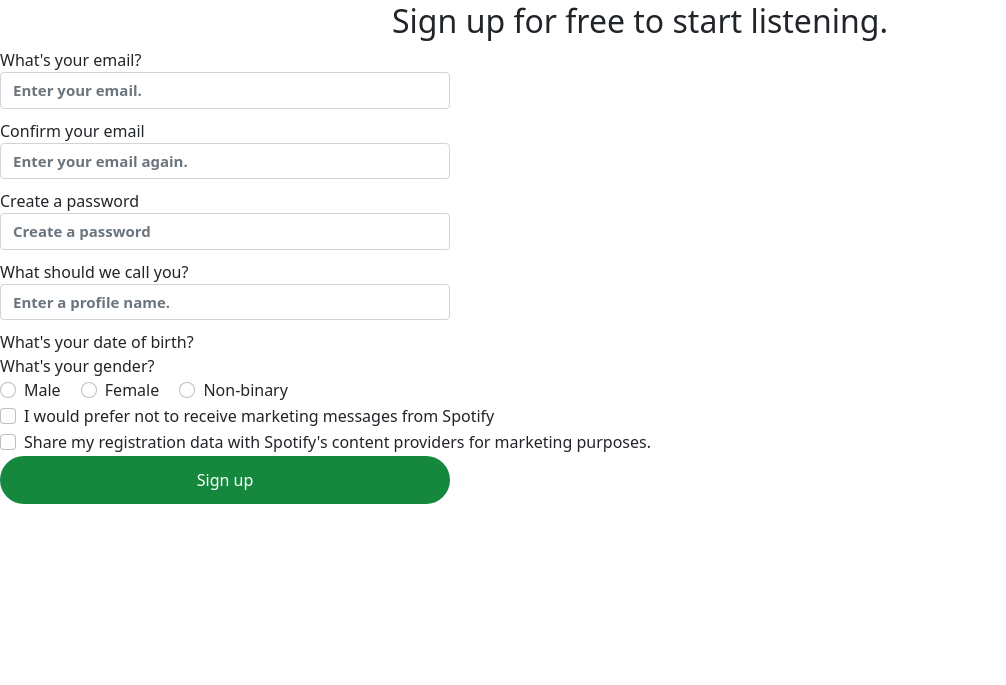
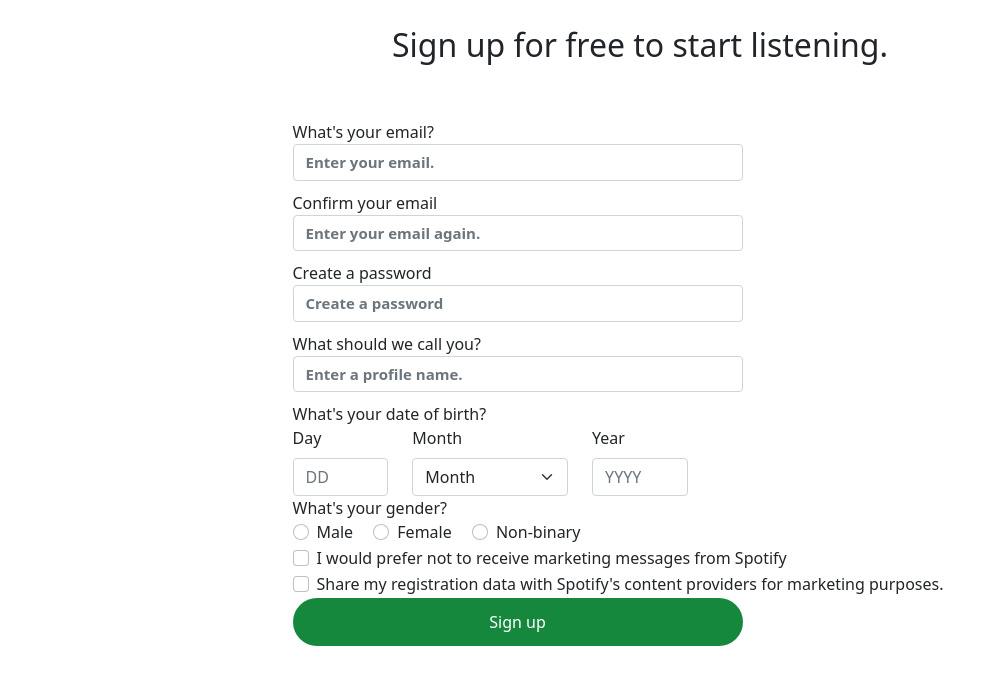
Before and after one commit to TToan22/spotify, a PHP site: page /signup.php in a window 1280 px wide. Shown: the part 58-743 px from the top of the page, without its empty margins (0-1006 px from the left). Run offline with PHP 8.4, Linux system fonts and the light colour scheme.

Commit message:
Update signup.php

```diff
--- a/signup.php
+++ b/signup.php
@@ -4,20 +4,21 @@
     <meta charset="UTF-8">
     <meta http-equiv="X-UA-Compatible" content="IE=edge">
     <meta name="viewport" content="width=device-width, initial-scale=1.0">
-    <title>Sign up</title>
+    <title>Sign Up</title>
     <link href="https://cdn.jsdelivr.net/npm/bootstrap@5.1.3/dist/css/bootstrap.min.css" rel="stylesheet"
     integrity="sha384-1BmE4kWBq78iYhFldvKuhfTAU6auU8tT94WrHftjDbrCEXSU1oBoqyl2QvZ6jIW3" crossorigin="anonymous">
     <link rel="stylesheet" href="css/login.css">
 </head>
-<body>
+<body >
   <header>
-    <img src = "https://storage.googleapis.com/pr-newsroom-wp/1/2018/11/Spotify_Logo_RGB_Black.png"/>
-  </header>
+    <img src = "https://storage.googleapis.com/pr-newsroom-wp/1/2018/11/Spotify_Logo_RGB_Black.png"/></header>
+    <br>
     <div class = "container">
       <h2 class = "tit1" >Sign up for free to start listening.</h2>
-    </div>
-  <main>
-    <form>
+
+      <br>
+      <br>
+    <form >
       <div class="form-group">
         <label for="exampleInputEmail1">What's your email?</label>
         <input type="email" class="form-control" id="exampleInputEmail1"  placeholder="Enter your email.">
@@ -34,9 +35,36 @@
         <label for="exampleInputPassword1">What should we call you?</label>
         <input type="password" class="form-control" id="exampleInputPassword1"  placeholder="Enter a profile name.">
       </div>
-    </form>
       <div>
           <label for="exampleInputEmail1">What's your date of birth?</label>
+      </div>
+        <div class="row">
+          <div class="col-xs-2 col-md-2">
+            <label for="validationDefault01" class="form-label">Day</label>
+            <input type="text" class="form-control" id="validationDefault01" placeholder="DD" >
+          </div>
+          <div class="col-xs-3 col-md-3">
+                <label for="validationDefault04" class="form-label">Month</label>
+        <select class="form-select" id="validationDefault04" required>
+          <option selected disabled value="">Month</option>
+          <option>January</option>
+          <option>February</option>
+          <option>March</option>
+          <option>April</option>
+          <option>May</option>
+          <option>June</option>
+          <option>July</option>
+          <option>August</option>
+          <option>September</option>
+          <option>October</option>
+          <option>November</option>
+          <option>December</option>
+              </select>
+          </div>
+          <div class="col-xs-2 col-md-2">
+                <label for="validationDefault02" class="form-label">Year</label>
+                <input type="text" class="form-control" id="validationDefault02" placeholder="YYYY" >
+          </div>
       </div>
       <div>
         <label for="exampleInputEmail1">What's your gender?</label>
@@ -63,8 +91,8 @@
         <label class="form-check-label" for="exampleCheck2">Share my registration data with Spotify's content providers for marketing purposes.</label>
       </div>
       <button type="submit" class="btn btn-primary" name="btnSignIn" id="submit">Sign up</button>
-    </div>
-  </main>
+    </form>
+  </div>
 </body>
 <script src="https://cdn.jsdelivr.net/npm/bootstrap@5.1.3/dist/js/bootstrap.bundle.min.js"
 integrity="sha384-ka7Sk0Gln4gmtz2MlQnikT1wXgYsOg+OMhuP+IlRH9sENBO0LRn5q+8nbTov4+1p"
```
